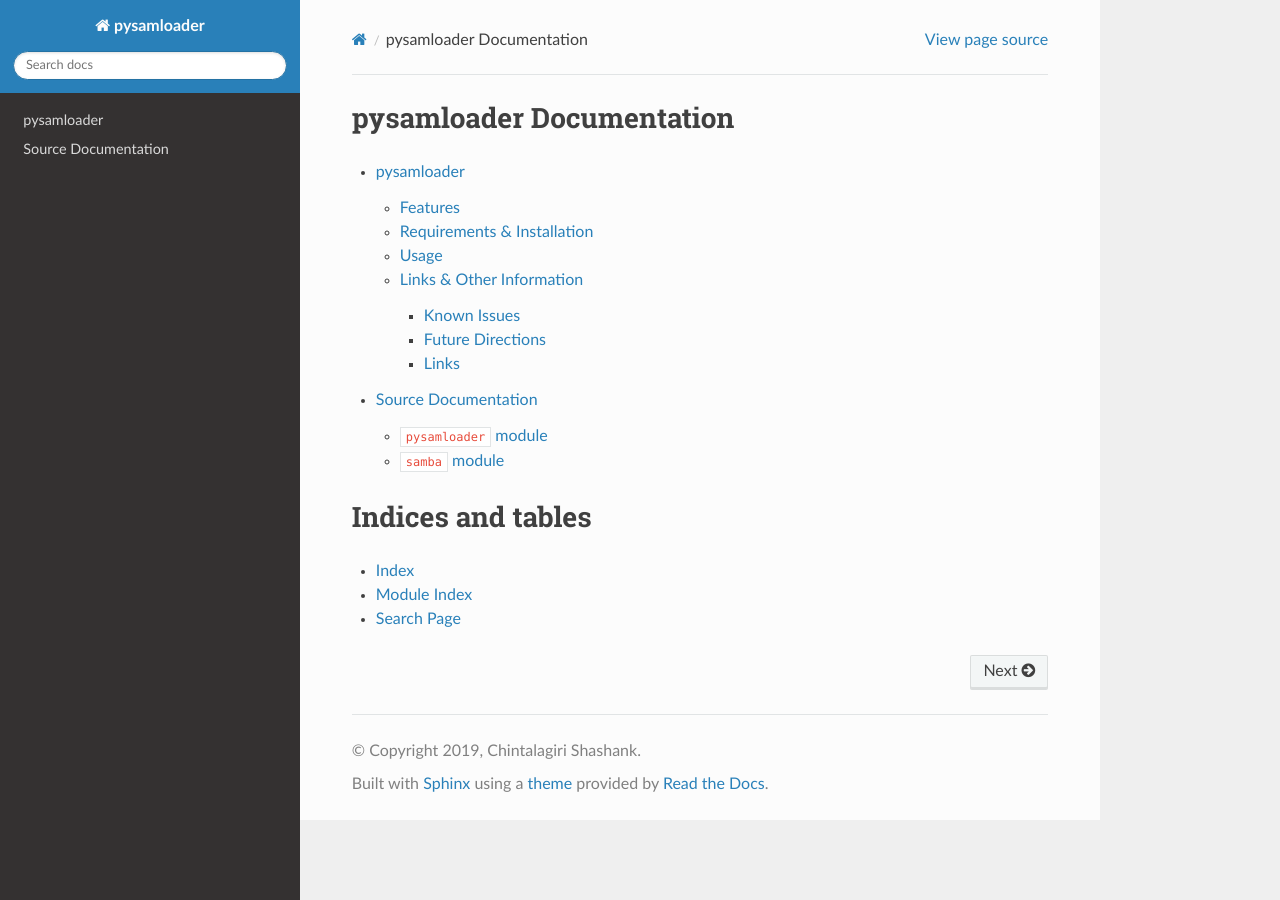
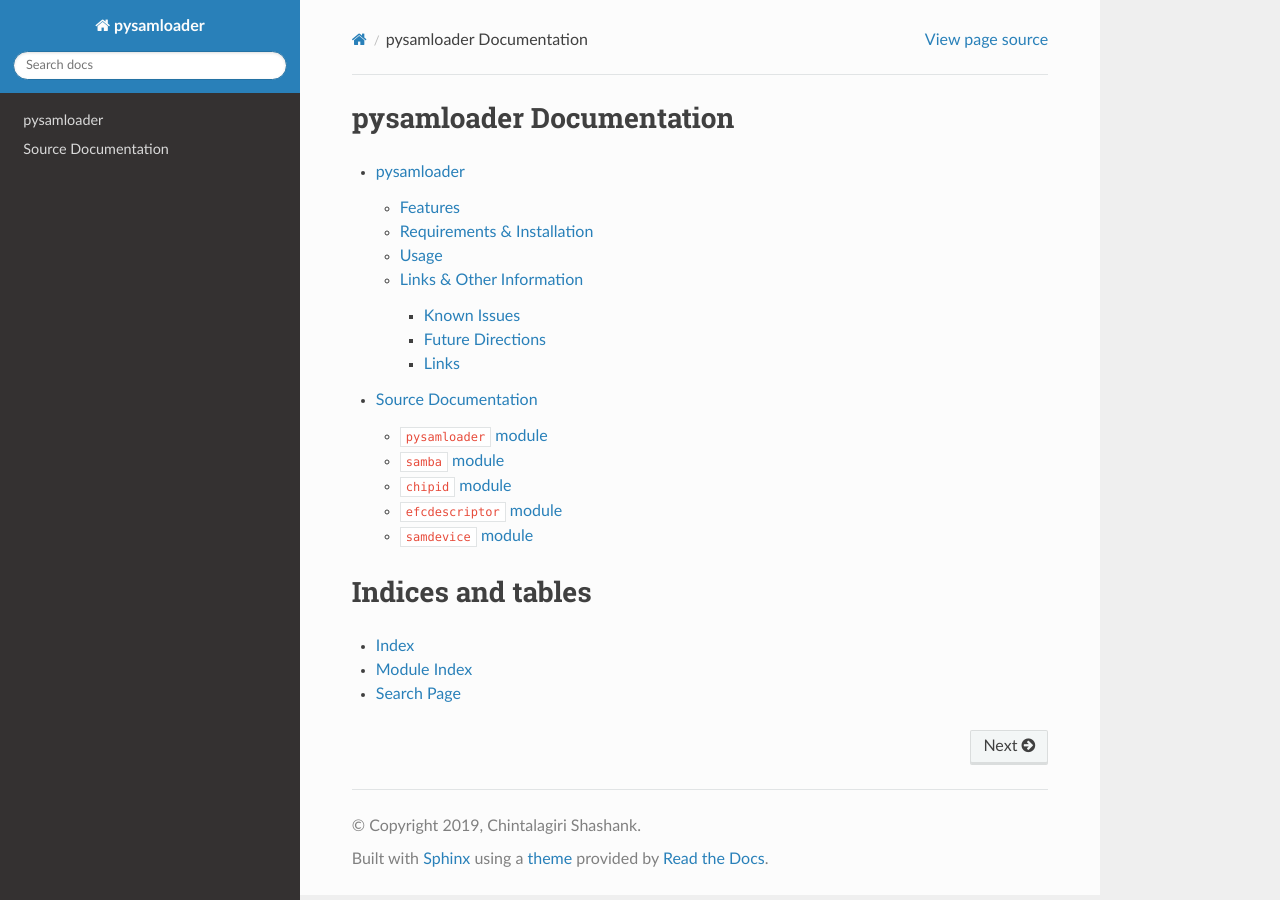
Before and after one commit to ebs-universe/pysamloader, a Sphinx documentation site: the page built from docs/index.rst, in a window 1280 px wide. Built offline with Sphinx 7.4.7 and the Read the Docs theme 2.0.0, drawn with Linux system fonts in a browser that asks for light colours.

Commit message:
Updated doc stubs with new modules

```diff
--- a/docs/api.rst
+++ b/docs/api.rst
@@ -11,3 +11,18 @@ Source Documentation
 ----------------
 
 .. automodule:: pysamloader.samba
+
+``chipid`` module
+-----------------
+
+.. automodule:: pysamloader.chipid
+
+``efcdescriptor`` module
+------------------------
+
+.. automodule:: pysamloader.efcdescriptor
+
+``samdevice`` module
+--------------------
+
+.. automodule:: pysamloader.samdevice
```
